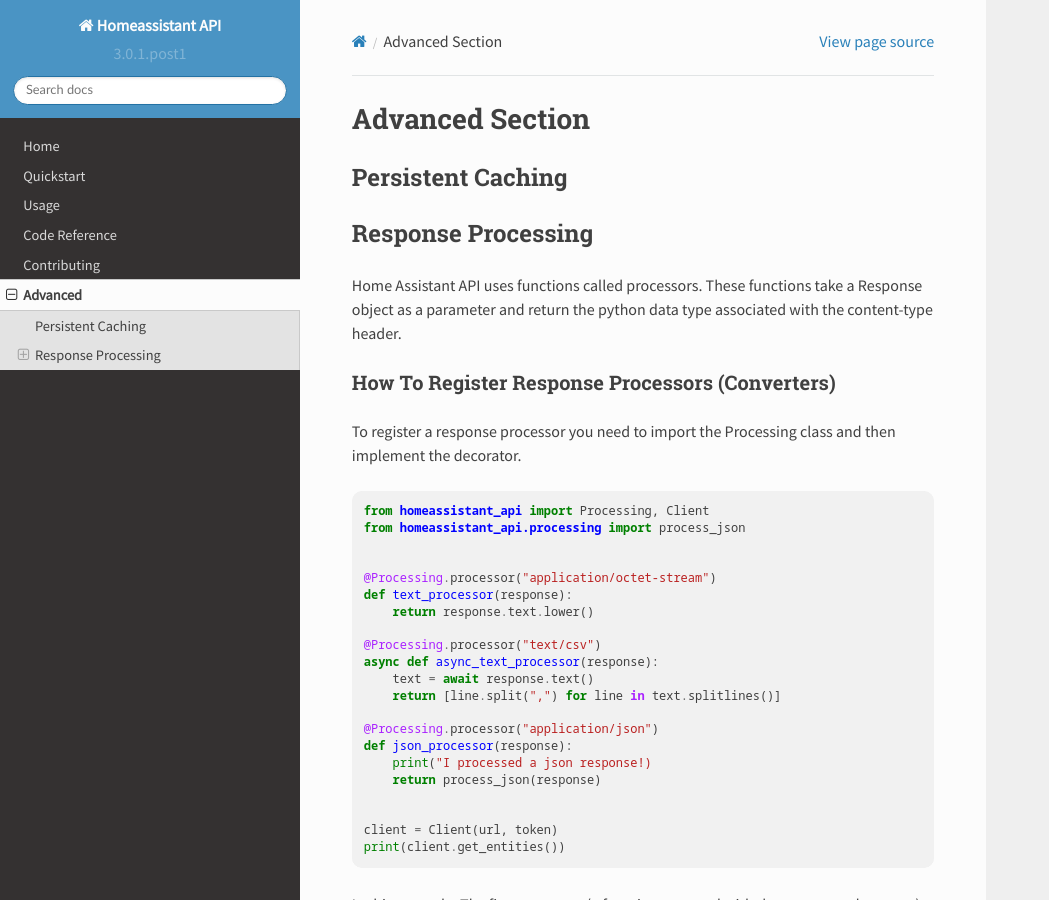
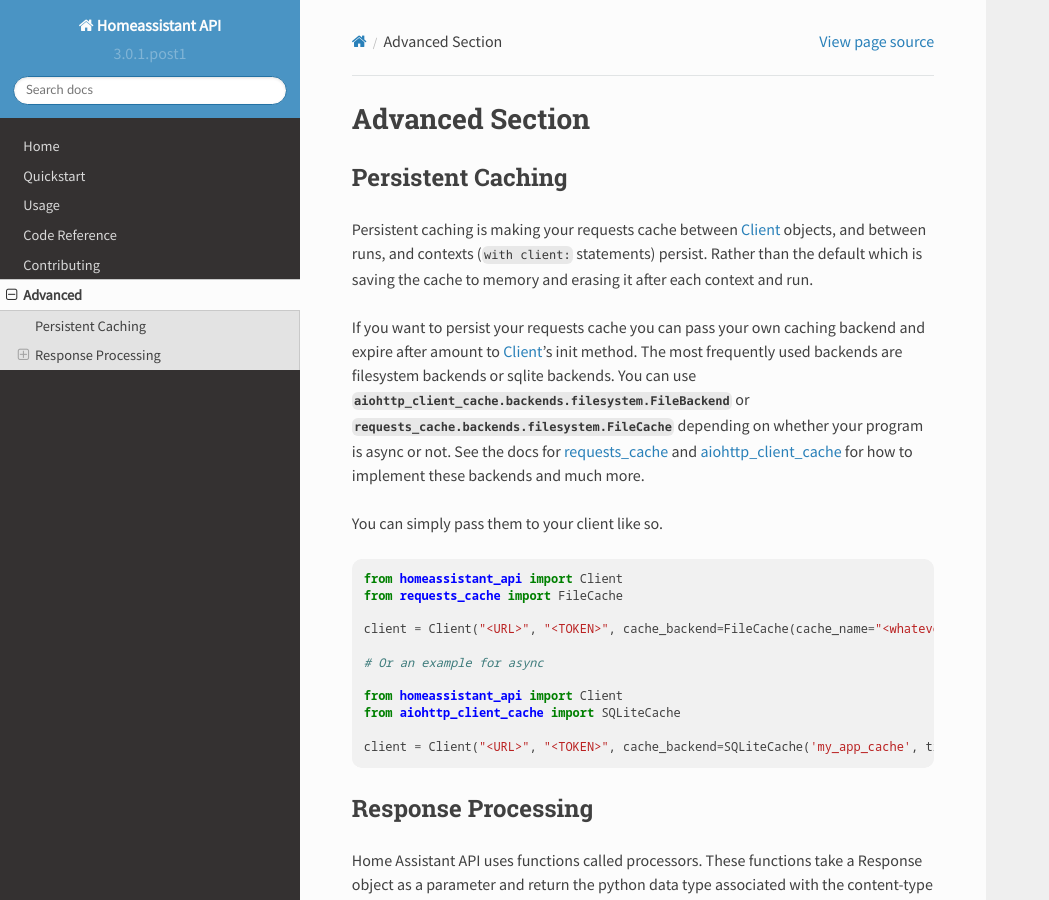
Before and after one commit to GrandMoff100/HomeAssistantAPI, a Sphinx documentation site: the page built from docs/advanced.rst, in a window 1280 px wide and 900 px high. Shown: the whole window, without its empty margins (0-1049 px from the left). Built offline with Sphinx 7.4.7 and the Read the Docs theme 2.0.0, drawn with Linux system fonts in a browser that asks for light colours.

Commit message:
Added paragraph and example

```diff
--- a/docs/advanced.rst
+++ b/docs/advanced.rst
@@ -5,6 +5,30 @@ Advanced Section
 Persistent Caching
 ********************
 
+Persistent caching is making your requests cache between :ref:`Client` objects, and between runs, and contexts (:code:`with client:` statements) persist.
+Rather than the default which is saving the cache to memory and erasing it after each context and run.
+
+
+If you want to persist your requests cache you can pass your own caching backend and expire after amount to :ref:`Client`'s init method.
+The most frequently used backends are filesystem backends or sqlite backends.
+You can use :py:class:`aiohttp_client_cache.backends.filesystem.FileBackend` or :py:class:`requests_cache.backends.filesystem.FileCache` depending on whether your program is async or not.
+See the docs for `requests_cache <https://requests-cache.readthedocs.io/en/latest/>`__ and `aiohttp_client_cache <https://aiohttp-client-cache.readthedocs.io/en/latest/>`__ for how to implement these backends and much more.
+
+You can simply pass them to your client like so.
+
+.. code-block:: python
+
+    from homeassistant_api import Client
+    from requests_cache import FileCache
+
+    client = Client("<URL>", "<TOKEN>", cache_backend=FileCache(cache_name="<whatever_you_want>", cache_dir="foobar-cache"))
+
+    # Or an example for async
+
+    from homeassistant_api import Client
+    from aiohttp_client_cache import SQLiteCache
+
+    client = Client("<URL>", "<TOKEN>", cache_backend=SQLiteCache('my_app_cache', timeout=60))
 
 Response Processing
 **********************
--- a/docs/conf.py
+++ b/docs/conf.py
@@ -94,5 +94,13 @@ intersphinx_mapping = {
     "homeassistant_api": (
         "https://homeassistantapi.readthedocs.io/en/latest",
         None
+    ),
+    "requests_cache": (
+        "https://requests-cache.readthedocs.io/en/stable/",
+        None
+    ),
+    "aiohttp_client_cache": (
+        "https://aiohttp-client-cache.readthedocs.io/en/latest/",
+        None
     )
 }
```
